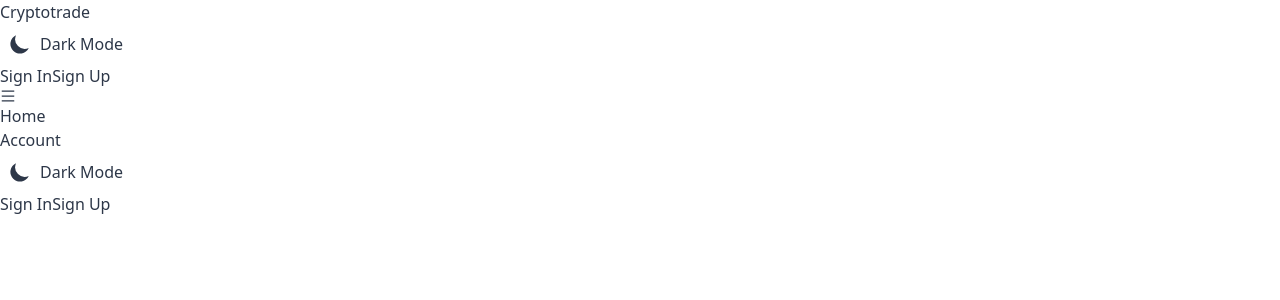
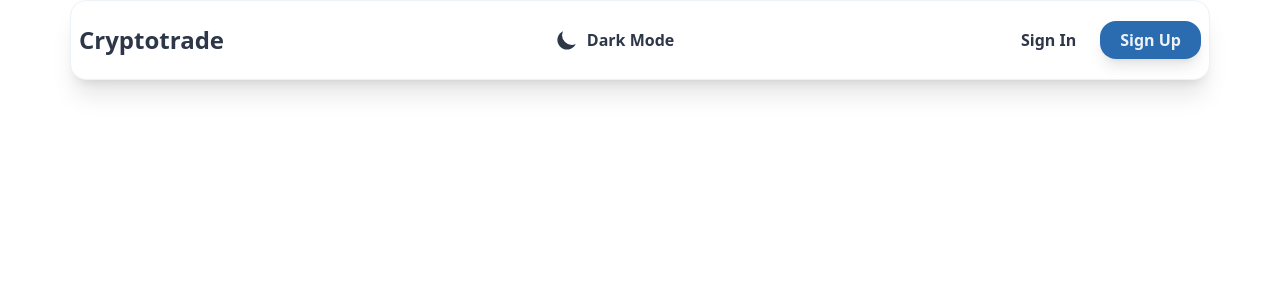
Before and after one commit to brianguyen97/CryptoSimple, a React (Create React App) app: page / in a window 1280 px wide. Shown: the top 300 px of the page. Built offline with nearby package versions, Linux system fonts and the light colour scheme.

Commit message:
add tailwind styles for navbar component

```diff
--- a/src/components/Navbar.jsx
+++ b/src/components/Navbar.jsx
@@ -5,40 +5,51 @@ import { AiOutlineMenu } from "react-icons/ai";
 
 function Navbar() {
   return (
-    <div>
+    <div className="rounded-div flex items-center justify-between h-20 font-bold">
       <Link to="/">
-        <h1>Cryptotrade</h1>
+        <h1 className="text-2xl">Cryptotrade</h1>
       </Link>
-      <div>
+      <div className="hidden md:block">
         <ThemeToggle />
       </div>
-      <div>
-        <Link to="/signin">Sign In</Link>
-        <Link to="/signup">Sign Up</Link>
+      <div className="hidden md:block">
+        <Link to="/signin" className="p-4 hover:text-accent">
+          Sign In
+        </Link>
+        <Link
+          to="/signup"
+          className="bg-button text-btnText px-5 py-2 ml-2 rounded-2xl shadow-lg"
+        >
+          Sign Up
+        </Link>
       </div>
       {/* Menu Icon */}
-      <div>
+      <div className="block md:hidden cursor-pointer z-10">
         <AiOutlineMenu />
       </div>
       {/* Mobile Menu  */}
-      <div>
-        <ul>
-          <li>
+      <div className="md:hidden fixed left-0 top-20 flex flex-col items-center justify-between w-full h-[90%] ease-in duration-300 z-10">
+        <ul className="w-full p-4">
+          <li className="border-b py-6">
             <Link to="/">Home</Link>
           </li>
-          <li>
+          <li className="border-b py-6">
             <Link to="/">Account</Link>
           </li>
-          <li>
+          <li className="py-6">
             <ThemeToggle />
           </li>
         </ul>
-        <div>
+        <div className="flex flex-col w-full p-4">
           <Link to="/signin">
-            <button>Sign In</button>
+            <button className="w-full my-2 p-3 bg-primary text-primary border border-secondary rounded-2xl shadow-2xl">
+              Sign In
+            </button>
           </Link>
           <Link to="/signup">
-            <button>Sign Up</button>
+            <button className="w-full my-2 p-3 bg-button text-btnText rounded-2xl shadow-xl">
+              Sign Up
+            </button>
           </Link>
         </div>
       </div>
```
